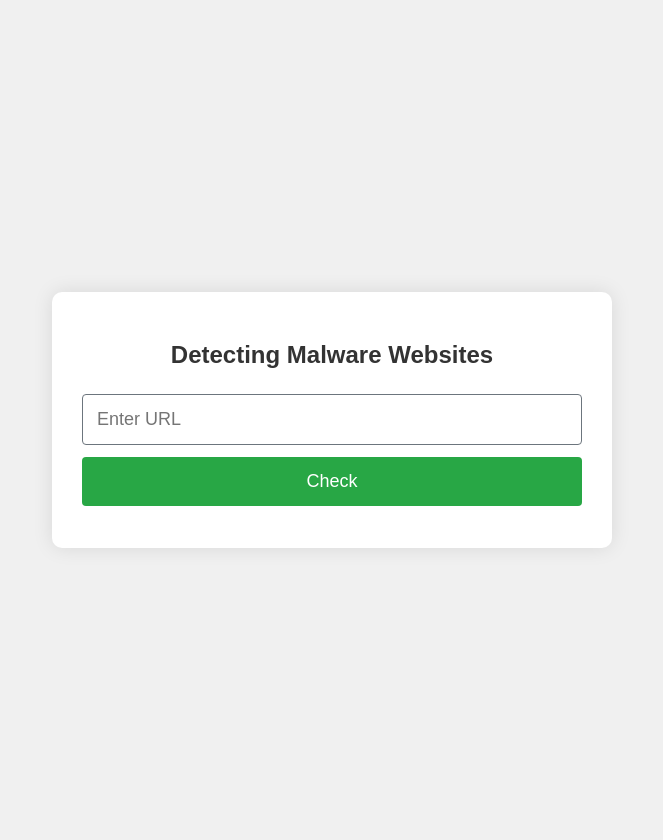
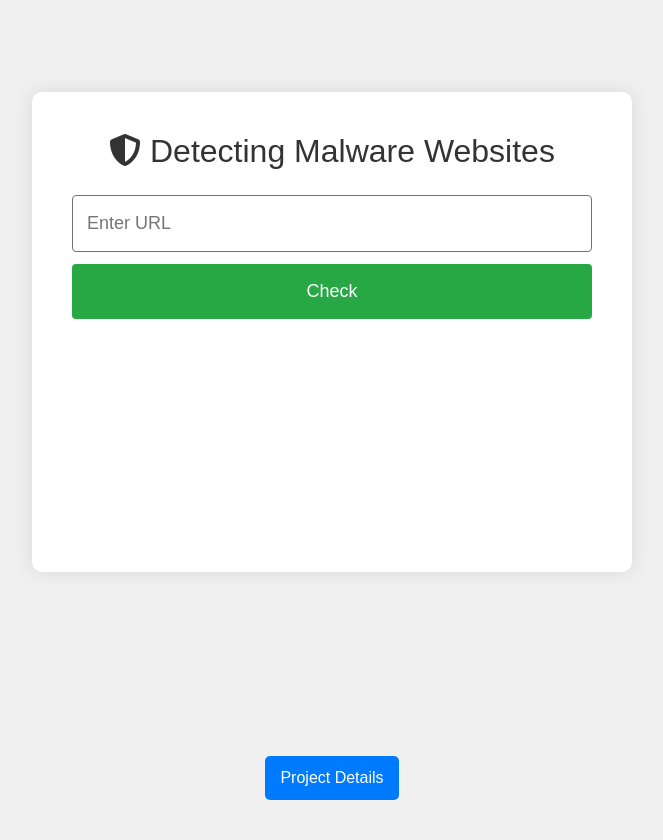
Before and after one commit to aniketvamanwalunj/a, a Flask app: page / in a window 1280 px wide. Shown: the whole page, without its empty margins (308-971 px from the left). After the commit the page ends 800 px from the top, so only its background shows below. Run offline with Flask 2, Linux system fonts and the light colour scheme; parts of the project's set-up code (start-up, migrations or seed data) failed here and were passed over; some libraries are stand-ins or nearby versions.

Commit message:
index.html

```diff
--- a/templates/index.html
+++ b/templates/index.html
@@ -2,26 +2,29 @@
 <html lang="en">
 <head>
     <meta charset="UTF-8">
+    <meta http-equiv="X-UA-Compatible" content="IE=edge">
     <meta name="viewport" content="width=device-width, initial-scale=1.0">
     <title>Detecting Malware Websites</title>
+    <link rel="stylesheet" href="https://maxcdn.bootstrapcdn.com/bootstrap/4.0.0/css/bootstrap.min.css">
+    <link rel="stylesheet" href="https://cdnjs.cloudflare.com/ajax/libs/font-awesome/5.15.4/css/all.min.css"> <!-- Font Awesome CDN -->
     <style>
         body {
             font-family: Arial, sans-serif;
             background-color: #f0f0f0;
             height: 100vh;
             display: flex;
-            justify-content: center;
-            align-items: center;
+            flex-direction: column;
             margin: 0;
-            padding: 20px; /* Added padding for better spacing */
         }
         .container {
-            width: 500px;
-            padding: 30px;
+            height: 60vh; /* Height remains the same */
+            width: 600px; /* Increased width */
+            padding: 40px; /* Padding remains the same */
             background-color: white;
             border-radius: 10px;
             box-shadow: 0px 0px 20px rgba(0, 0, 0, 0.1);
             transition: transform 0.3s, box-shadow 0.3s;
+            margin: auto;
         }
         .container:hover {
             transform: scale(1.05);
@@ -44,7 +47,6 @@
         }
         input[type="text"] {
             border-color: #6c757d;
-            cursor: text; /* Added pointer cursor for the input */
         }
         input[type="text"]:focus {
             border-color: #28a745;
@@ -67,41 +69,45 @@
             margin-top: 25px;
             color: black;
         }
+        .safe {
+            color: green;
+        }
         .not-safe {
             color: red;
         }
-        .safe {
-            color: green;
+        .footer {
+            margin-top: auto;
+            text-align: center;
         }
-
-        /* Responsive design for mobile */
-        @media screen and (max-width: 600px) {
-            .container {
-                width: 100%;
-                padding: 20px;
-            }
-            input[type="text"], input[type="submit"] {
-                font-size: 16px;
-                padding: 12px;
-            }
-            .result {
-                font-size: 18px;
-            }
+        .footer a {
+            display: inline-block;
+            background-color: #007bff;
+            color: white;
+            padding: 10px 15px;
+            border-radius: 5px;
+            text-decoration: none;
+            transition: background-color 0.3s;
+        }
+        .footer a:hover {
+            background-color: #0056b3;
         }
     </style>
 </head>
 <body>
     <div class="container">
-        <h2>Detecting Malware Websites</h2>
+        <h2><i class="fas fa-shield-alt"></i> Detecting Malware Websites</h2> <!-- Added icon here -->
         <form action="/predict" method="POST">
             <input type="text" name="url" placeholder="Enter URL" required>
             <input type="submit" value="Check">
         </form>
         {% if result %}
-        <div class="result {% if result == 'The website is not safe!' %}not-safe{% else %}safe{% endif %}">
+        <div class="result {{ result_class }}">
             {{ result }}
         </div>
         {% endif %}
     </div>
+    <div class="footer">
+        <a href="/project_details">Project Details</a>
+    </div>
 </body>
 </html>
```
